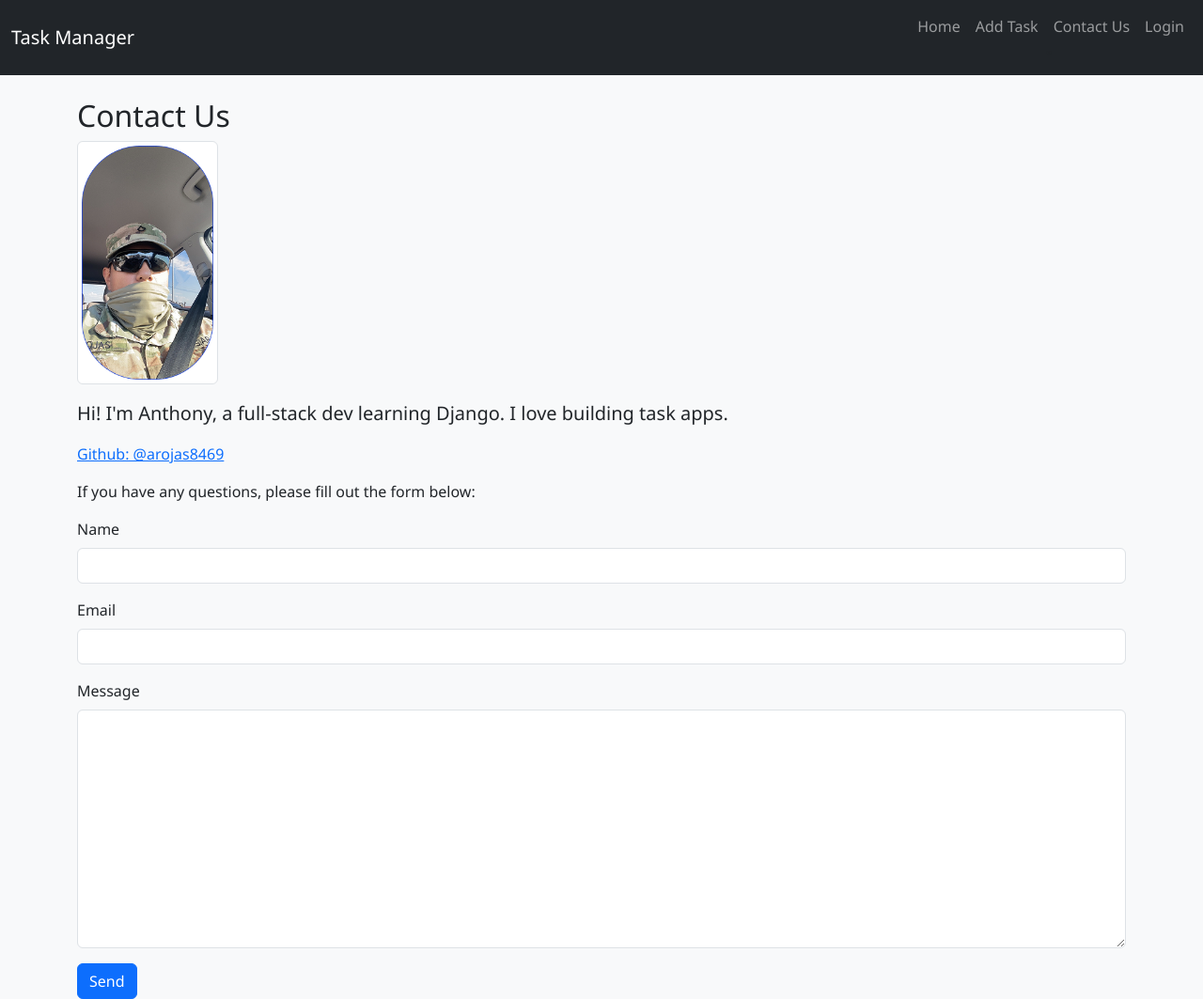
After one commit to arojas8469/daily_tasks, a Django app: page /contact/ in a window 1280 px wide. The commit adds this page. Shown: the whole page at 94% size. Run offline with Django 5.2, Linux system fonts and the light colour scheme; some libraries are stand-ins or nearby versions.

Commit message:
Changes committed

```diff
--- /dev/null
+++ b/tasks/forms.py
@@ -0,0 +1,6 @@
+from django import forms
+
+class ContactForm(forms.Form):
+    name = forms.CharField(max_length=100)
+    email = forms.EmailField()
+    message = forms.CharField(widget=forms.Textarea)
--- a/tasks/static/css/styles.css
+++ b/tasks/static/css/styles.css
@@ -1,27 +1,95 @@
 body {
-    background-color: #f8f9fa;
-    font-family: Arial, sans-serif;
+    background-color: #f3f4f6;
+    font-family: 'Segoe UI', Tahoma, Geneva, Verdana, sans-serif;
 }
 
-.navbar {
-    padding: 1rem;
+.task-card {
+    background-color: #ffffff;
+    border: 1px solid #e2e8f0;
+    border-radius: 0.5rem;
+    box-shadow: 0 2px 6px rgba(0, 0, 0, 0.05);
+    margin-bottom: 1rem;
+    transition: transform 0.1s ease, box-shadow 0.1s ease;
+}
+.task-card:hover {
+    transform: translateY(-2px);
+    box-shadow: 0 4px 12px rgba(0, 0, 0, 0.1);
 }
 
-.navbar p, .navbar a {
-    color: white;
+.task-header {
+    padding: 0.75rem 1rem;
+    border-bottom: 1px solid #e2e8f0;
+    display: flex;
+    justify-content: space-between;
+    align-items: center;
+}
+.task-header h5 {
     margin: 0;
-    text-decoration: none;
+    font-size: 1.25rem;
+    color: #1f2937;
+}
+.task-header .task-buttons a {
+margin-left: 0.5rem;
 }
 
-.container {
-    max-width: 800px;
-    margin: 2rem auto;
-    padding: 2rem 1rem;
-    background: white;
-    box-shadow: 0 0 10px rgba(0,0,0,0.1);
-    border-radius: 8px;
+
+.task-body {
+padding: 0.75rem 1rem;
+color: #4b5563;
+font-size: 0.95rem;
 }
 
-h1, h2 {
-    color: #343a40;
+
+.priority-badge {
+    font-size: 0.8rem;
+    padding: 0.25rem 0.5rem;
+    border-radius: 0.375rem;
+    color: #fff;
 }
+.priority-high {
+    background-color: #dc2626;
+}
+.priority-medium {
+    background-color: #eab308;
+}
+.priority-low {
+    background-color: #16a34a;
+}
+
+.complete-btn {
+    font-size: 0.85rem;
+    padding: 0.3rem 0.6rem;
+    border-radius: 0.375rem;
+}
+
+.complete-true {
+    background-color: #10b981;
+    color: #fff;
+}
+.complete-false {
+    background-color: #9ca3af;
+    color: #fff;
+}
+
+#backToTop {
+    position: fixed;
+    bottom: 2rem;
+    right: 2rem;
+    width: 3rem;
+    height: 3rem;
+    background-color: #3b82f6;
+    color: #fff;
+    border: none;
+    border-radius: 50%;
+    display: none;
+    align-items: center;
+    justify-content: center;
+    font-size: 1.25rem;
+    cursor: pointer;
+    box-shadow: 0 2px 6px rgba(0,0,0,0.2);
+    transition: background-color 0.2s ease;
+}
+
+#backToTop:hover {
+    background-color: #2563eb;
+}
--- a/tasks/templates/base.html
+++ b/tasks/templates/base.html
@@ -22,6 +22,9 @@
                     </li>
                     <li class="nav-item">
                         <a class="nav-link" href="{% url 'add_task' %}">Add Task</a>
+                    </li>
+                    <li>
+                        <a class="nav-link" href="{% url 'contact' %}">Contact Us</a>"
                     </li>
                     {% if user.is_authenticated %}
                         <li class="nav-item">
--- /dev/null
+++ b/tasks/templates/tasks/contact.html
@@ -0,0 +1,74 @@
+{% extends 'base.html' %}
+{% load static widget_tweaks %}
+
+{% block title %}Contact Us{% endblock %}
+
+{% block content %}
+    <h2>Contact Us</h2>
+
+    <img
+        src="{% static 'css/img/anthonyportfolio.png' %}"
+        alt="Anthony in uniform"
+        class="img-thumbnail mb-3"
+        width="150"
+    />
+
+    <p class="lead">
+        Hi! I'm Anthony, a full-stack dev learning Django. I love building task apps.
+    </p>
+
+    <p>
+        <a
+            href="https://github.com/arojas8469"
+            target="_blank"
+        >
+            Github: @arojas8469
+        </a>
+    </p>
+
+    <p>If you have any questions, please fill out the form below:</p>
+
+    <form method="post">
+        {% csrf_token %}
+
+        <div class="mb-3">
+            <label
+                class="form-label"
+                for="{{ form.name.id_for_label }}"
+            >
+                {{ form.name.label }}
+            </label>
+            {{ form.name|add_class:"form-control" }}
+            {{ form.name.errors }}
+        </div>
+
+        <div class="mb-3">
+            <label
+                class="form-label"
+                for="{{ form.email.id_for_label }}"
+            >
+                {{ form.email.label }}
+            </label>
+            {{ form.email|add_class:"form-control" }}
+            {{ form.email.errors }}
+        </div>
+
+        <div class="mb-3">
+            <label
+                class="form-label"
+                for="{{ form.message.id_for_label }}"
+            >
+                {{ form.message.label }}
+            </label>
+            {{ form.message|add_class:"form-control" }}
+            {{ form.message.errors }}
+        </div>
+
+        <button
+            type="submit"
+            class="btn btn-primary"
+        >
+            Send
+        </button>
+    </form>
+{% endblock %}
--- a/tasks/urls.py
+++ b/tasks/urls.py
@@ -15,4 +15,8 @@ urlpatterns = [
     path('add/', views.add_task, name='add_task'),
     path('delete/<int:task_id>/', views.delete_task, name='delete_task'),
     path('update-status/<int:task_id>/', views.update_status, name='update_status'),
+    path('tasks/edit/<int:task_id>/', views.edit_task, name='edit_task'),
+    path('tasks/toggle/<int:task_id>/', views.toggle_task, name='toggle_task'),
+    path('contact/', views.contact, name='contact'),
+
 ]
--- a/tasks/views.py
+++ b/tasks/views.py
@@ -3,19 +3,30 @@ from .models import Task
 from django.contrib.auth.decorators import login_required
 from django.shortcuts import get_object_or_404
 from django.contrib import messages
+from django.db.models import Case, When, Value, IntegerField
+from django.core.mail import send_mail
+from .forms import ContactForm
+from django.conf import settings
 
 
-@login_required
 def task_list(request):
-    status_filter = request.GET.get('status')
     tasks = Task.objects.filter(user=request.user)
 
-    if status_filter:
-        tasks = tasks.filter(status=status_filter)
+    priority = request.GET.get('priority')
+    if priority:
+        tasks = tasks.filter(priority=priority)
 
-    tasks = tasks.order_by('-created_at')
+    tasks = tasks.order_by(
+        Case(
+            When(priority='High', then=Value(1)),
+            When(priority='Medium', then=Value(2)),
+            When(priority='Low', then=Value(3)),
+            output_field=IntegerField()
+        )
+    )
 
     return render(request, 'tasks/tasks.html', {'tasks': tasks})
+
 
 
 @login_required
@@ -24,12 +35,14 @@ def add_task(request):
         title = request.POST.get('title')
         description = request.POST.get('description', '')
         status = request.POST.get('status', 'todo')  # 👈 Added this line
+        priority = request.POST.get('priority')
 
         if title:
             Task.objects.create(
                 title=title,
                 description=description,
-                status=status,  # 👈 Save status
+                status=status,
+                priority=priority,
                 user=request.user
             )
             messages.success(request, "Task added successfully!")
@@ -38,28 +51,6 @@ def add_task(request):
             return render(request, 'tasks/add_task.html', {'error': 'Title is required'})
 
     return render(request, 'tasks/add_task.html')
-
-@login_required
-def task_list(request):
-    status_filter = request.GET.get('status')
-    tasks = Task.objects.filter(user=request.user)
-
-    if status_filter:
-        tasks = tasks.filter(status=status_filter)
-
-    tasks = tasks.order_by('-created_at')
-
-    total_tasks = tasks.count()
-    done_tasks = tasks.filter(status='Done').count()
-    completion_percentage = int((done_tasks / total_tasks) * 100) if total_tasks > 0 else 0
-
-    return render(request, 'tasks/tasks.html', {
-        'tasks': tasks,
-        'completion_percentage': completion_percentage,
-        'done_tasks': done_tasks,
-        'total_tasks': total_tasks
-    })
-
 
 @login_required
 def delete_task(request, task_id):
@@ -76,3 +67,66 @@ def update_status(request, task_id):
             task.status = status
             task.save()
     return redirect('task_list')
+
+
+def edit_task(request, task_id):
+    task = get_object_or_404(Task, pk=task_id)
+
+    if request.method == "POST":
+        title = request.POST.get("title", "").strip()
+        description = request.POST.get("description", "").strip()
+        priority = request.POST.get("priority", "").strip()
+
+        if not title:
+            return render(request, "tasks/edit_task.html", {
+                "task": task,
+                "error": "Title is required."
+            })
+        if not priority:
+            return render(request, "tasks/edit_task.html", {
+                "task": task,
+                "error": "Priority is required."
+            })
+
+        task.title = title
+        task.description = description
+        task.priority = priority
+
+        task.save()
+
+        return redirect("task_list")
+
+    return render(request, "tasks/edit_task.html", {"task": task})
+
+
+@login_required
+def toggle_task(request, task_id):
+    task = get_object_or_404(Task, id=task_id, user=request.user)
+    task.completed = not task.completed
+    task.save()
+    return redirect('task_list')
+
+def contact(request):
+    return render(request, 'tasks/contact.html')
+
+def contact(request):
+    if request.method == 'POST':
+        form = ContactForm(request.POST)
+        if form.is_valid():
+            name = form.cleaned_data['name']
+            email = form.cleaned_data['email']
+            message = form.cleaned_data['message']
+
+            send_mail(
+                subject=f"Message from {name}",
+                message=message,
+                from_email=email,
+                recipient_list=['anthony.rojas099@gmail.com'],
+                fail_silently=False
+            )
+            messages.success(request, "Message sent successfully!")
+            return redirect('contact')
+    else:
+        form = ContactForm()
+
+    return render(request, 'tasks/contact.html', {'form': form})
```
Also changed, not shown: daily_tasks/settings.py (+8 -0 lines), tasks/models.py (+10 -1 lines), tasks/static/css/edit_task.css (added, +24 -0 lines), tasks/templates/tasks/add_task.html (+20 -6 lines), tasks/templates/tasks/edit_task.html (+118 -15 lines), tasks/templates/tasks/tasks.html (+56 -40 lines), tasks/migrations/0001_initial.py, tasks/migrations/0002_task_priority_alter_task_title.py (added), tasks/migrations/0002_task_status.py (deleted), tasks/static/css/img/anthonyportfolio.png (added). Lines whose indentation alone changed are shown as unchanged.
